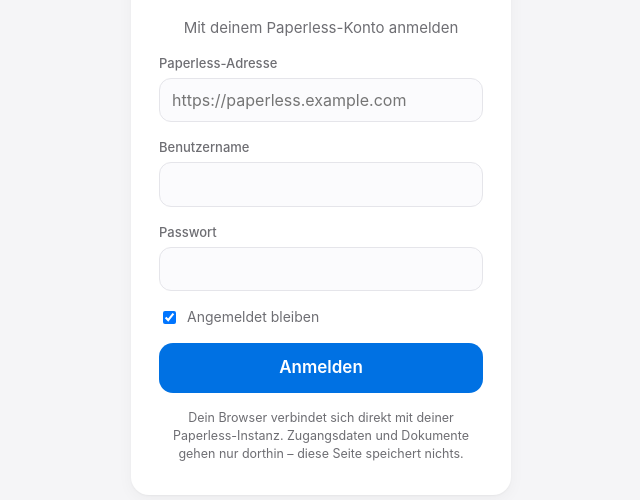
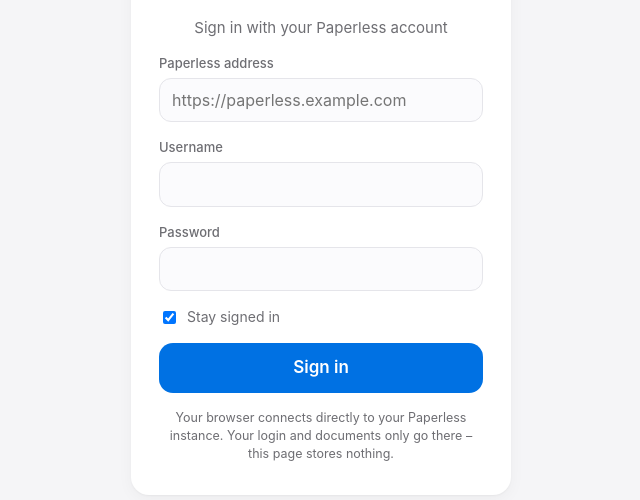
Before and after one commit to robinvonmises/paperless-docs, a plain HTML site: page web/index.html in a window 1280 px wide. Shown: the part 192-692 px from the top of the page, without its empty margins (319-959 px from the left). Drawn offline with Linux system fonts and the light colour scheme.

Commit message:
Englische Oberfläche mit automatischer Spracherkennung; Sprache in den Einstellungen; Datumsformat nach Sprache; Klickfehler in den Einstellungen behoben
Co-Authored-By: Claude Opus 5.5 <noreply@anthropic.com>
Claude-Session: https://claude.ai/code/session_011JkhW7FeX8qiFUzhb4AjQ3

```diff
--- /dev/null
+++ b/web/i18n.js
@@ -0,0 +1,206 @@
+/* Docs – Sprache
+ * Die App ist auf Deutsch geschrieben. Ist Englisch aktiv, übersetzt diese Datei alle Texte,
+ * die die App anzeigt (Textknoten sowie placeholder, aria-label, title, alt), direkt beim Einfügen.
+ * Unbekannte Texte – z. B. Dokumenttitel oder Tag-Namen – bleiben unverändert.
+ */
+(function () {
+  'use strict';
+
+  let pref = 'auto';
+  try { pref = (JSON.parse(localStorage.getItem('archiv.prefs') || '{}').lang) || 'auto'; } catch (e) { /* egal */ }
+  const nav = (navigator.languages && navigator.languages[0]) || navigator.language || 'en';
+  const lang = pref === 'de' || pref === 'en' ? pref : (/^de\b/i.test(nav) ? 'de' : 'en');
+  const locale = lang === 'de' ? 'de-DE' : (/^en\b/i.test(nav) ? nav : 'en-GB');
+  document.documentElement.lang = lang;
+
+  const EN = {
+    // Navigation & allgemein
+    'Übersicht': 'Overview', 'Posteingang': 'Inbox', 'Eingang': 'Inbox', 'Alle Dokumente': 'All documents',
+    'Volltextsuche': 'Full-text search', 'Durchstöbern': 'Browse', 'Hochladen': 'Upload', 'Scannen': 'Scan',
+    'Dokumente': 'Documents', 'Suche': 'Search', 'Einstellungen': 'Settings', 'Merkliste': 'Favourites',
+    'Bereiche': 'Areas', 'Anpassen': 'Customise', 'Schnellsuche': 'Quick search', 'Abmelden': 'Sign out',
+    'Klassische Paperless-Oberfläche': 'Classic Paperless interface', 'Klassische Oberfläche': 'Classic interface',
+    'Navigation': 'Navigation', 'Tabs': 'Tabs', 'Lädt': 'Loading', 'Schließen': 'Close', 'Dialog': 'Dialog',
+    'Abbrechen': 'Cancel', 'Sichern': 'Save', 'Löschen': 'Delete', 'Bearbeiten': 'Edit', 'Zurück': 'Back',
+    'Fertig': 'Done', 'Alle': 'All', 'Keine': 'None', 'Ändern': 'Change', 'Öffnen': 'Open', 'öffnen': 'open',
+    'wählen': 'select', 'Erneut versuchen': 'Try again', 'Das hat nicht geklappt.': 'Something went wrong.',
+    'Nicht angemeldet': 'Not signed in', 'Angemeldet': 'Signed in', 'Hinzufügen': 'Add', 'Merken': 'Save',
+    'Anwenden': 'Apply', 'Zurücksetzen': 'Reset', 'entfernen': 'remove', 'Gespeichert': 'Saved',
+    'Übernommen': 'Done', 'Erledigt': 'Done', 'Fehler': 'Error',
+
+    // Anmeldung
+    'Mit deinem Paperless-Konto anmelden': 'Sign in with your Paperless account', 'Paperless-Adresse': 'Paperless address',
+    'Benutzername': 'Username', 'Passwort': 'Password', 'Angemeldet bleiben': 'Stay signed in', 'Anmelden': 'Sign in',
+    'Benutzername oder Passwort falsch.': 'Wrong username or password.',
+    'Paperless ist gerade nicht erreichbar.': 'Paperless is not reachable right now.',
+    'Bitte die Adresse deiner Paperless-Instanz angeben.': 'Please enter the address of your Paperless instance.',
+    'Das ist keine gültige Adresse.': 'That is not a valid address.',
+    'Diese App läuft über HTTPS und darf deshalb keine HTTP-Adresse ansprechen. Bitte die HTTPS-Adresse deiner Paperless-Instanz verwenden.':
+      'This app runs on HTTPS and therefore cannot connect to an HTTP address. Please use the HTTPS address of your Paperless instance.',
+    'Keine Verbindung zu': 'Could not connect to',
+    '. Stimmt die Adresse? Dann muss deine Paperless-Instanz diese App noch zulassen:': '. Is the address correct? Then your Paperless instance still has to allow this app:',
+    'Dein Browser verbindet sich direkt mit deiner Paperless-Instanz. Zugangsdaten und Dokumente gehen nur dorthin – diese Seite speichert nichts.':
+      'Your browser connects directly to your Paperless instance. Your login and documents only go there – this page stores nothing.',
+
+    // Übersicht
+    'Neu diesen Monat': 'New this month', 'Im Posteingang': 'In inbox', 'Jetzt sortieren': 'Sort now',
+    'Vorschläge prüfen und mit einem Klick übernehmen.': 'Review suggestions and accept them with one click.',
+    'Alle Tags': 'All tags', 'Zuletzt angesehen': 'Recently viewed', 'Korrespondenten': 'Correspondents',
+    'Zuletzt hinzugefügt': 'Recently added', 'Alle anzeigen': 'Show all', 'Keine Dokumente.': 'No documents.',
+    'Volltextsuche nach': 'Search full text for',
+
+    // Browser
+    'Tag': 'Tag', 'Korrespondent': 'Correspondent', 'Dokumenttyp': 'Document type', 'Ablage': 'Storage path',
+    'Archiv': 'Archive', 'Gefiltert': 'Filtered', 'Volltext': 'Full text', 'Dokument': 'Document',
+    'Auf die Merkliste': 'Add to favourites', 'Mehrere auswählen': 'Select multiple',
+    'In dieser Liste suchen': 'Search this list', 'In dieser Liste suchen …': 'Search this list …',
+    'Volltext: Titel, Inhalt, Korrespondent …': 'Full text: title, content, correspondent …',
+    'Suche leeren': 'Clear search', 'Sortierung': 'Sort', 'Ansicht': 'View', 'Filter': 'Filter',
+    'Relevanz': 'Relevance', 'Neueste zuerst': 'Newest first', 'Älteste zuerst': 'Oldest first',
+    'Titel A–Z': 'Title A–Z', 'Titel Z–A': 'Title Z–A', 'Korrespondent A–Z': 'Correspondent A–Z',
+    'Zuletzt geändert': 'Recently modified', 'Liste': 'List', 'Kacheln': 'Tiles', 'Zeitleiste': 'Timeline', 'Tabelle': 'Table',
+    'Alle Filter entfernen': 'Remove all filters', 'Filter entfernen': 'Remove filters', 'Nichts gefunden': 'Nothing found',
+    'Nichts gefunden.': 'Nothing found.', 'Versuch es mit weniger Filtern oder einem anderen Suchbegriff.': 'Try fewer filters or a different search term.',
+    'Hier liegen noch keine Dokumente.': 'There are no documents here yet.', 'Laden fehlgeschlagen': 'Loading failed',
+    'Weitere laden': 'Load more', 'Titel': 'Title', 'Typ': 'Type', 'Datum': 'Date', 'Tags': 'Tags', 'Hinzugefügt': 'Added',
+    'Durchsucht Titel und den erkannten Text aller Dokumente. Ergebnisse erscheinen beim Tippen.':
+      'Searches the titles and recognised text of all documents. Results appear as you type.',
+    'Auswahl': 'Selection', 'Tag +': 'Add tag', 'Tag −': 'Remove tag', 'Von': 'From', 'Laden': 'Download',
+    'Tag hinzufügen': 'Add tag', 'Tag entfernen': 'Remove tag', 'Dokumenttyp setzen': 'Set document type',
+    'Ohne Typ': 'No type', 'Korrespondent setzen': 'Set correspondent', 'Ohne Korrespondent': 'No correspondent',
+    'Dokumenttyp gesetzt': 'Document type set', 'Korrespondent gesetzt': 'Correspondent set', 'ZIP wird erstellt …': 'Creating ZIP …',
+    'Dokumente löschen?': 'Delete documents?', 'Suchen': 'Search', 'Suchen …': 'Search …',
+    'Tags (alle müssen passen)': 'Tags (all must match)', 'Jahr': 'Year', 'Nur Dokumente im Posteingang': 'Only documents in the inbox',
+    'Nur Posteingang': 'Inbox only', 'Tag suchen …': 'Search tags …', 'Tags filtern': 'Filter tags', 'Ohne Datum': 'No date',
+    'Erscheint auf der Übersicht und in der Seitenleiste – mit allen Filtern, Sortierung und Ansicht.':
+      'Appears on the overview and in the sidebar – with all filters, sorting and view.',
+    'Name': 'Name', 'Auf der Merkliste': 'Added to favourites', 'Von der Merkliste entfernt': 'Removed from favourites',
+
+    // Dokument
+    'Vorschau': 'Preview', 'Details': 'Details', 'Original öffnen': 'Open original', 'Herunterladen': 'Download',
+    'Link kopieren': 'Copy link', 'Link kopiert': 'Link copied', 'Vorheriges Dokument': 'Previous document', 'Nächstes Dokument': 'Next document',
+    'Keine Vorschau verfügbar.': 'No preview available.', 'Ganzes Dokument öffnen': 'Open full document',
+    'Seiten': 'Pages', 'ASN': 'ASN', 'Archivnummer (ASN)': 'Archive serial number (ASN)',
+    'Dieses Dokument ist noch nicht bestätigt.': 'This document has not been confirmed yet.', 'Als erledigt markieren': 'Mark as done',
+    'Notizen': 'Notes', 'Neue Notiz': 'New note', 'Notiz hinzufügen': 'Add a note', 'Notiz speichern': 'Save note',
+    'Notiz gespeichert': 'Note saved', 'Notiz konnte nicht gespeichert werden': 'Note could not be saved',
+    'Ähnliche Dokumente': 'Similar documents', 'Dokument löschen?': 'Delete document?', 'In den Papierkorb verschoben': 'Moved to trash',
+    'Löschen fehlgeschlagen': 'Delete failed', 'Tags gespeichert': 'Tags saved', 'Speichern fehlgeschlagen': 'Saving failed',
+    'Öffnen fehlgeschlagen': 'Could not open',
+
+    // Posteingang
+    'Vorschlag – bitte prüfen': 'Suggestion – please review', 'Übernehmen': 'Accept', 'Später': 'Later', 'Als Liste': 'As list',
+    'Datumsvorschläge': 'Date suggestions', 'Tags – ✦ = vorgeschlagen': 'Tags – ✦ = suggested',
+    'Alles erledigt': 'All done', 'Für jetzt erledigt': 'Done for now', 'Keine neuen Dokumente.': 'No new documents.',
+    'Übersprungene ansehen': 'Review skipped', 'Zur Übersicht': 'Go to overview',
+
+    // Durchstöbern
+    'Typen': 'Types', 'Ablagen': 'Storage paths', 'Art': 'Kind', 'Filtern': 'Filter', 'Filtern …': 'Filter …',
+    'Nach Anzahl': 'By count', 'Nach Name': 'By name',
+
+    // Einstellungen
+    'Darstellung': 'Appearance', 'Design': 'Theme', 'Hell': 'Light', 'Dunkel': 'Dark', 'Automatisch': 'Automatic',
+    'Sprache': 'Language', 'Standardansicht': 'Default view', 'Standardansicht für Listen': 'Default view for lists',
+    'Bereiche auf der Übersicht': 'Areas on the overview', 'Standard wiederherstellen': 'Restore default',
+    'Standard wiederhergestellt': 'Default restored',
+    'Einschalten, was als Kachel auf der Übersicht und in der Seitenleiste erscheint. Farbpunkt antippen, um die Farbe zu wechseln.':
+      'Turn on what appears as a tile on the overview and in the sidebar. Tap the colour dot to change the colour.',
+    'Tastenkürzel': 'Keyboard shortcuts', 'Schnellsuche (auch Strg+K)': 'Quick search (also Ctrl+K)', 'Suchfeld der Seite': 'Search field of the page',
+    'Vorheriges / nächstes Dokument': 'Previous / next document', 'Dokument bearbeiten': 'Edit document', 'Filter öffnen': 'Open filters',
+    'Im Posteingang überspringen': 'Skip in inbox', 'Zurück / Auswahl beenden': 'Back / end selection', 'Diese Übersicht': 'This overview',
+    'Posteingang: später': 'Inbox: later', 'Konto': 'Account',
+
+    // Hochladen
+    'Neues Dokument': 'New document', 'Dateien hierher ziehen': 'Drop files here', 'Foto aufnehmen': 'Take photo', 'Dateien wählen': 'Choose files',
+    'PDF, Bilder oder Office-Dokumente – Paperless erkennt den Text automatisch und legt sie in den Posteingang.':
+      'PDFs, images or office documents – Paperless recognises the text automatically and puts them in the inbox.',
+    'Wird hochgeladen …': 'Uploading …', 'Wird verarbeitet …': 'Processing …', 'Hochladen fehlgeschlagen': 'Upload failed',
+    'Fertig – ansehen': 'Done – view', 'Schon vorhanden (Duplikat)': 'Already exists (duplicate)', 'Verarbeitung fehlgeschlagen': 'Processing failed',
+    'Läuft noch – später im Posteingang nachsehen': 'Still running – check the inbox later',
+
+    // Schnellsuche
+    'Dokument, Tag, Korrespondent, Befehl …': 'Document, tag, correspondent, command …', 'Befehle': 'Commands',
+    'Hell/Dunkel umschalten': 'Toggle light/dark'
+  };
+
+  const docs = (n) => (+n === 1 ? '1 document' : `${n} documents`);
+  const RX = [
+    [/^(\d+) Dokumente?$/, (m, n) => docs(n)],
+    [/^(\d+) Dokumente? (?:wird|werden) in den Papierkorb von Paperless verschoben\.$/, (m, n) => `${docs(n)} will be moved to the Paperless trash.`],
+    [/^„(.*)“ wird in den Papierkorb von Paperless verschoben\.$/, (m, t) => `“${t}” will be moved to the Paperless trash.`],
+    [/^(\d+) Dokumente? gelöscht$/, (m, n) => `${docs(n)} deleted`],
+    [/^(\d+) ausgewählt$/, (m, n) => `${n} selected`],
+    [/^(\d+) von (\d+)$/, (m, a, b) => `${a} of ${b}`],
+    [/^(\d+) \/ (\d+)$/, (m) => m],
+    [/^Guten Morgen(.*)$/, (m, r) => `Good morning${r}`],
+    [/^Guten Tag(.*)$/, (m, r) => `Good afternoon${r}`],
+    [/^Guten Abend(.*)$/, (m, r) => `Good evening${r}`],
+    [/^Volltextsuche in (\d+) Dokumenten$/, (m, n) => `Search the full text of ${docs(n)}`],
+    [/^(\d+) neues? Dokumente? im Posteingang$/, (m, n) => (+n === 1 ? '1 new document in the inbox' : `${n} new documents in the inbox`)],
+    [/^Tag „(.*)“ zu (\d+) Dokumenten hinzugefügt$/, (m, t, n) => `Added tag “${t}” to ${docs(n)}`],
+    [/^Tag „(.*)“ entfernt$/, (m, t) => `Removed tag “${t}”`],
+    [/^Volltextsuche nach „(.*)“$/, (m, q) => `Full-text search for “${q}”`],
+    [/^Noch (\d+) Dokumente? übersprungen\.$/, (m, n) => `${docs(n)} still skipped.`],
+    [/^Angemeldet als (.*)$/, (m, r) => `Signed in as ${r.replace(' bei ', ' at ')}`],
+    [/^Jahr (\d{4})$/, (m, y) => `Year ${y}`],
+    [/^Von: (.*)$/, (m, r) => `From: ${r}`],
+    [/^Typ: (.*)$/, (m, r) => `Type: ${r}`],
+    [/^Ablage: (.*)$/, (m, r) => `Storage path: ${r}`],
+    [/^Farbe für (.*) wechseln$/, (m, r) => `Change colour for ${r}`],
+    [/^Vorschau von (.*)$/, (m, r) => `Preview of ${r}`],
+    [/^(.*) anzeigen$/, (m, r) => `Show ${r}`],
+    [/^Aktion fehlgeschlagen: (.*)$/, (m, r) => `Action failed: ${r}`],
+    [/^Speichern fehlgeschlagen: (.*)$/, (m, r) => `Saving failed: ${r}`],
+    [/^Anmeldung fehlgeschlagen \((\d+)\)\.$/, (m, n) => `Sign-in failed (${n}).`],
+    [/^Fehler (\d+)(.*)$/, (m, n, r) => `Error ${n}${r}`],
+    [/^(\d+)\s+Dokumente$/, (m, n) => docs(n)],
+    [/^(.+) ([↑↓])$/, (m, t, a) => `${tr(t)} ${a}`]
+  ];
+
+  function tr(str) {
+    if (lang === 'de' || str == null) return str;
+    const k = String(str).trim();
+    if (!k) return str;
+    let v = Object.prototype.hasOwnProperty.call(EN, k) ? EN[k] : undefined;
+    if (v === undefined) {
+      for (const [re, f] of RX) { const m = k.match(re); if (m) { v = f(...m); break; } }
+    }
+    return v === undefined || v === k ? str : String(str).replace(k, v);
+  }
+
+  const ATTRS = ['placeholder', 'aria-label', 'title', 'alt'];
+  function translateNode(node) {
+    if (node.nodeType === 3) {
+      const p = node.parentNode;
+      if (!p || /^(SCRIPT|STYLE|TEXTAREA)$/.test(p.nodeName)) return;
+      const t = tr(node.nodeValue);
+      if (t !== node.nodeValue) node.nodeValue = t;
+      return;
+    }
+    if (node.nodeType !== 1) return;
+    ATTRS.forEach((a) => {
+      if (node.hasAttribute(a)) { const v = node.getAttribute(a); const t = tr(v); if (t !== v) node.setAttribute(a, t); }
+    });
+    const w = document.createTreeWalker(node, NodeFilter.SHOW_TEXT | NodeFilter.SHOW_ELEMENT);
+    let n = w.nextNode();
+    while (n) { if (n.nodeType === 3) translateNode(n); else ATTRS.forEach((a) => { if (n.hasAttribute(a)) { const v = n.getAttribute(a); const t = tr(v); if (t !== v) n.setAttribute(a, t); } }); n = w.nextNode(); }
+  }
+
+  if (lang !== 'de') {
+    const mo = new MutationObserver((list) => {
+      list.forEach((m) => {
+        if (m.type === 'childList') m.addedNodes.forEach(translateNode);
+        else if (m.type === 'characterData') translateNode(m.target);
+        else if (m.type === 'attributes') {
+          const v = m.target.getAttribute(m.attributeName);
+          const t = tr(v);
+          if (t !== v) m.target.setAttribute(m.attributeName, t);
+        }
+      });
+    });
+    const start = () => { translateNode(document.body); mo.observe(document.body, { childList: true, subtree: true, characterData: true, attributes: true, attributeFilter: ATTRS }); };
+    if (document.body) start(); else document.addEventListener('DOMContentLoaded', start);
+  }
+
+  window.DOCS_I18N = { lang, locale, pref, t: tr };
+})();
```
Also changed, not shown: web/app.js (+17 -4 lines), web/index.html (+1 -0 lines), 2 other files.
